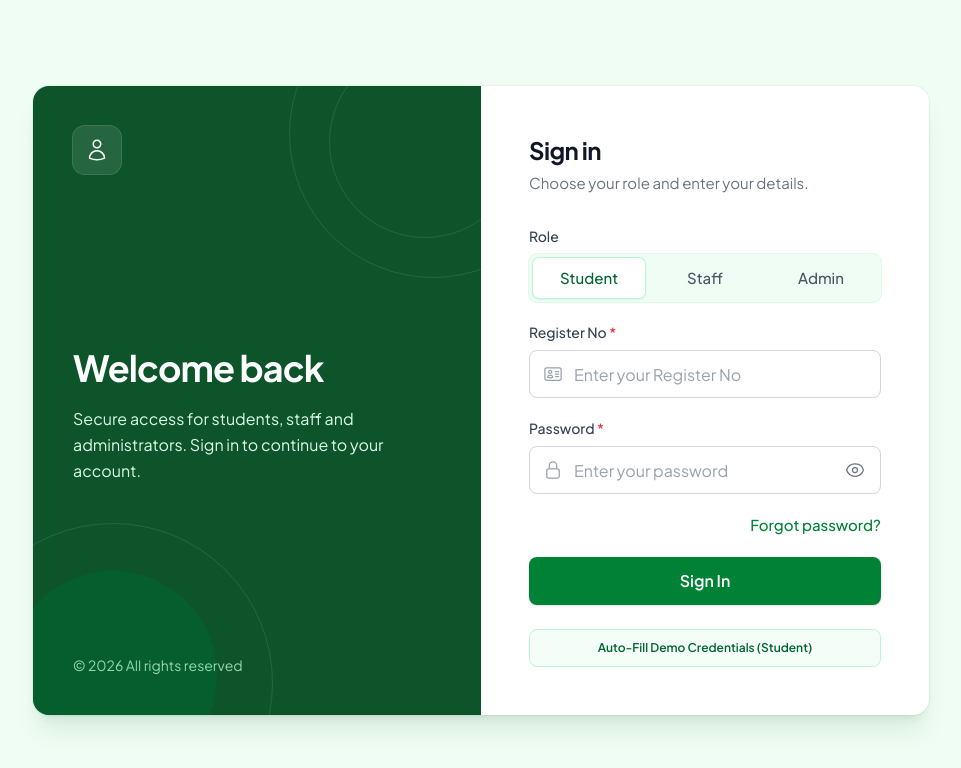
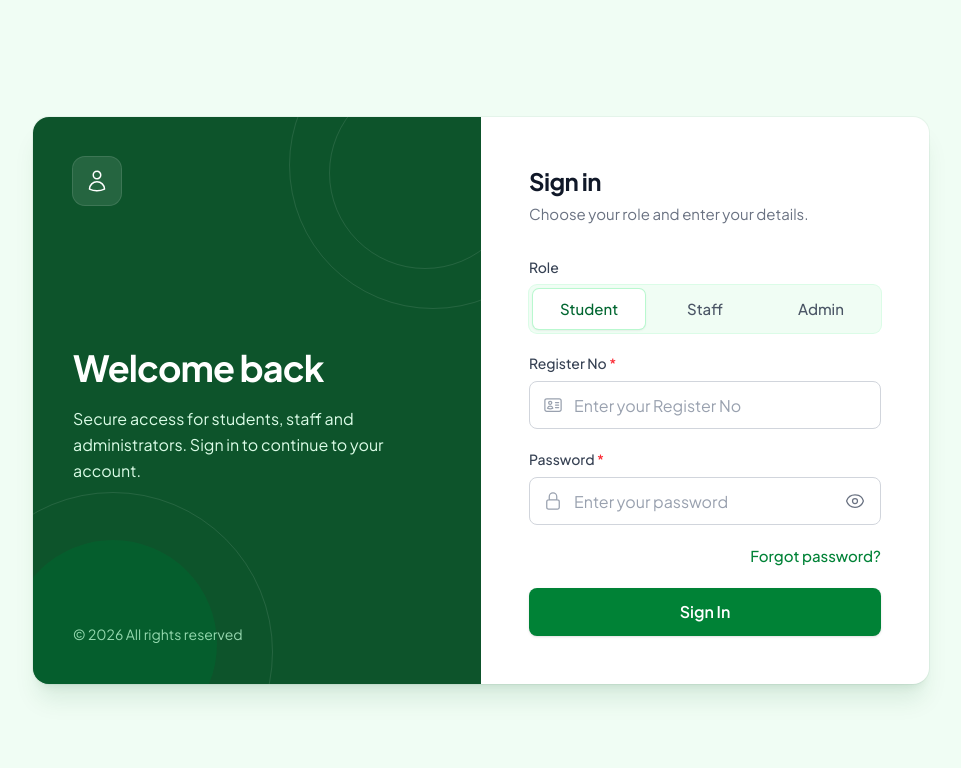
Before and after one commit to sahayaglancy35-blip/smart_campus_frontend, a React (Vite) app: page / in a window 1280 px wide. Shown: the top 768 px of the page, without its empty margins (159-1120 px from the left). Built offline with nearby package versions, Linux system fonts and the light colour scheme; no server answers.

Commit message:
feat(auth): clean up login page demo credential autofill and externalize credentials

```diff
--- a/src/api/endpoints.js
+++ b/src/api/endpoints.js
@@ -48,18 +48,3 @@ export const ENDPOINTS = {
   ADMIN_ATTENDANCE_SESSIONS:
     import.meta.env.VITE_ADMIN_ATTENDANCE_SESSIONS_ENDPOINT || "/attendance/sessions",
 };
-
-export const DEMO_CREDENTIALS = {
-  Student: {
-    userId: import.meta.env.VITE_DEMO_STUDENT_USERNAME || "J26AIM001",
-    password: import.meta.env.VITE_DEMO_STUDENT_PASSWORD || "Student@123",
-  },
-  Staff: {
-    userId: import.meta.env.VITE_DEMO_FACULTY_USERNAME || "FAC001",
-    password: import.meta.env.VITE_DEMO_FACULTY_PASSWORD || "Faculty@123",
-  },
-  Admin: {
-    userId: import.meta.env.VITE_DEMO_ADMIN_USERNAME || "admin",
-    password: import.meta.env.VITE_DEMO_ADMIN_PASSWORD || "Admin@123",
-  },
-};
--- a/src/components/LoginPage.jsx
+++ b/src/components/LoginPage.jsx
@@ -7,7 +7,6 @@ import {
   EyeSlashIcon,
 } from "@heroicons/react/24/outline";
 import { ROLES, inputClass } from "../constants";
-import { DEMO_CREDENTIALS } from "../api/endpoints";
 
 /* ================================================================
    LOGIN PAGE
@@ -195,21 +194,6 @@ function LoginPage({ onLogin, onForgotPassword, loading = false }) {
             </button>
 
             {/* ---------- Anonymous / Demo Credentials Quick Fill ---------- */}
-            <div className="pt-1">
-              <button
-                type="button"
-                onClick={() => {
-                  const creds = DEMO_CREDENTIALS[role];
-                  if (creds) {
-                    setUserId(creds.userId);
-                    setPassword(creds.password);
-                  }
-                }}
-                className="w-full rounded-lg border border-green-200 bg-green-50/70 py-2.5 text-xs font-semibold text-green-800 transition hover:bg-green-100/90 hover:border-green-300 active:bg-green-200 focus-visible:outline-2 focus-visible:outline-green-700"
-              >
-                Auto-Fill Demo Credentials ({role})
-              </button>
-            </div>
           </form>
         </main>
       </div>
```
Also changed, not shown: 1 other file (tests, documents, lock files or other folders).
